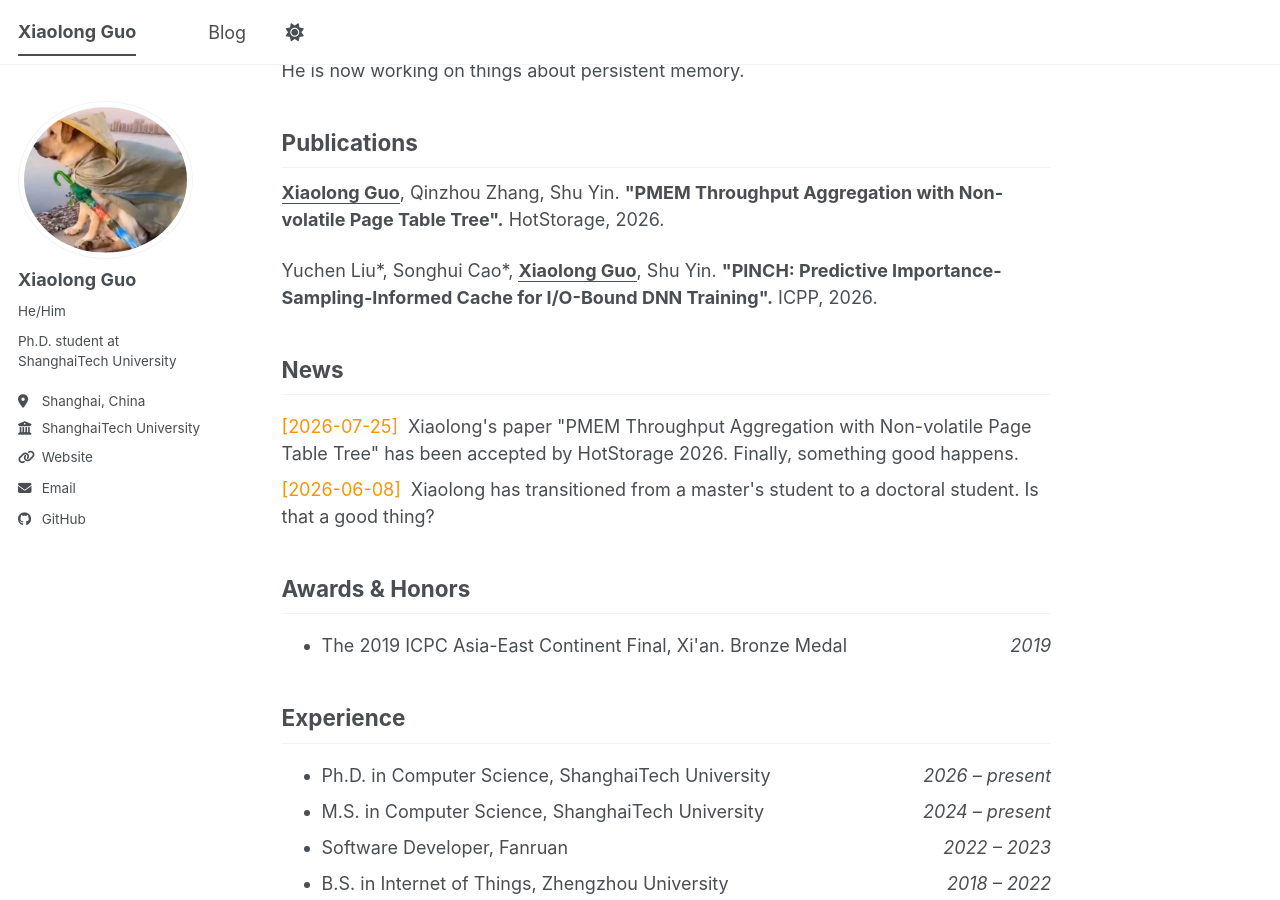
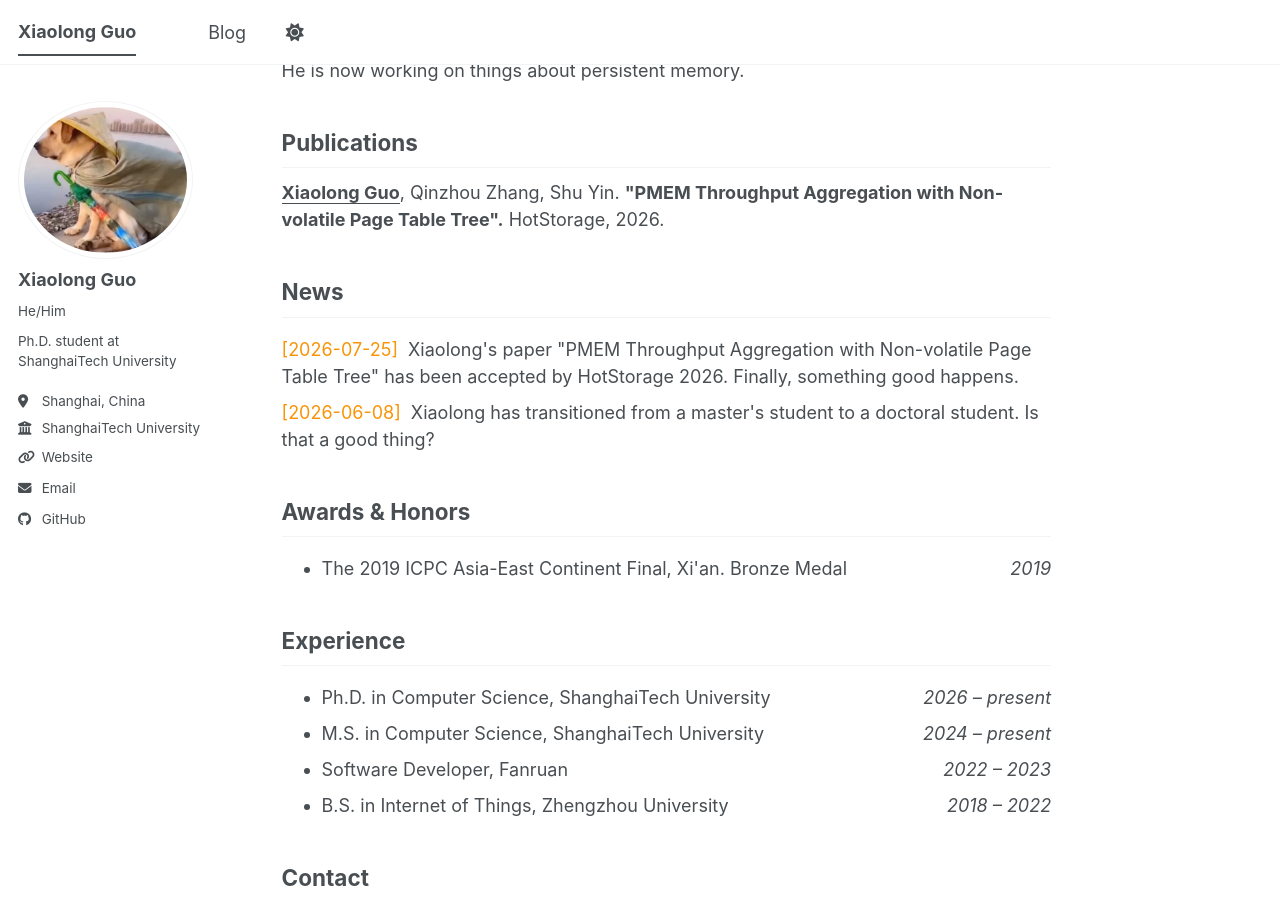
Before and after one commit to num73/num73.github.io, a Jekyll site: the page built from _pages/about.html, in a window 1280 px wide and 900 px high, scrolled down 415 px. Built offline with Jekyll 4.4.1, drawn with Linux system fonts in a browser that asks for light colours; a script bundle is joined from its source files by our own code; library files that are not in the unit come from our copies.

Commit message:
update pu'b

```diff
--- a/_pages/about.html
+++ b/_pages/about.html
@@ -28,10 +28,6 @@ After graduating, he worked as a software engineer for about one year, and then
 <h2 id="publications">Publications</h2>
 
 <p><u><strong>Xiaolong Guo</strong></u>, Qinzhou Zhang, Shu Yin. <strong>"PMEM Throughput Aggregation with Non-volatile Page Table Tree".</strong> HotStorage, 2026.</p>
-
-
-
-<p>Yuchen Liu*, Songhui Cao*, <u><strong>Xiaolong Guo</strong></u>, Shu Yin. <strong>"PINCH: Predictive Importance-Sampling-Informed Cache for I/O-Bound DNN Training".</strong> ICPP, 2026.</p>
 
 
 <h2 id="news">News</h2>
```
